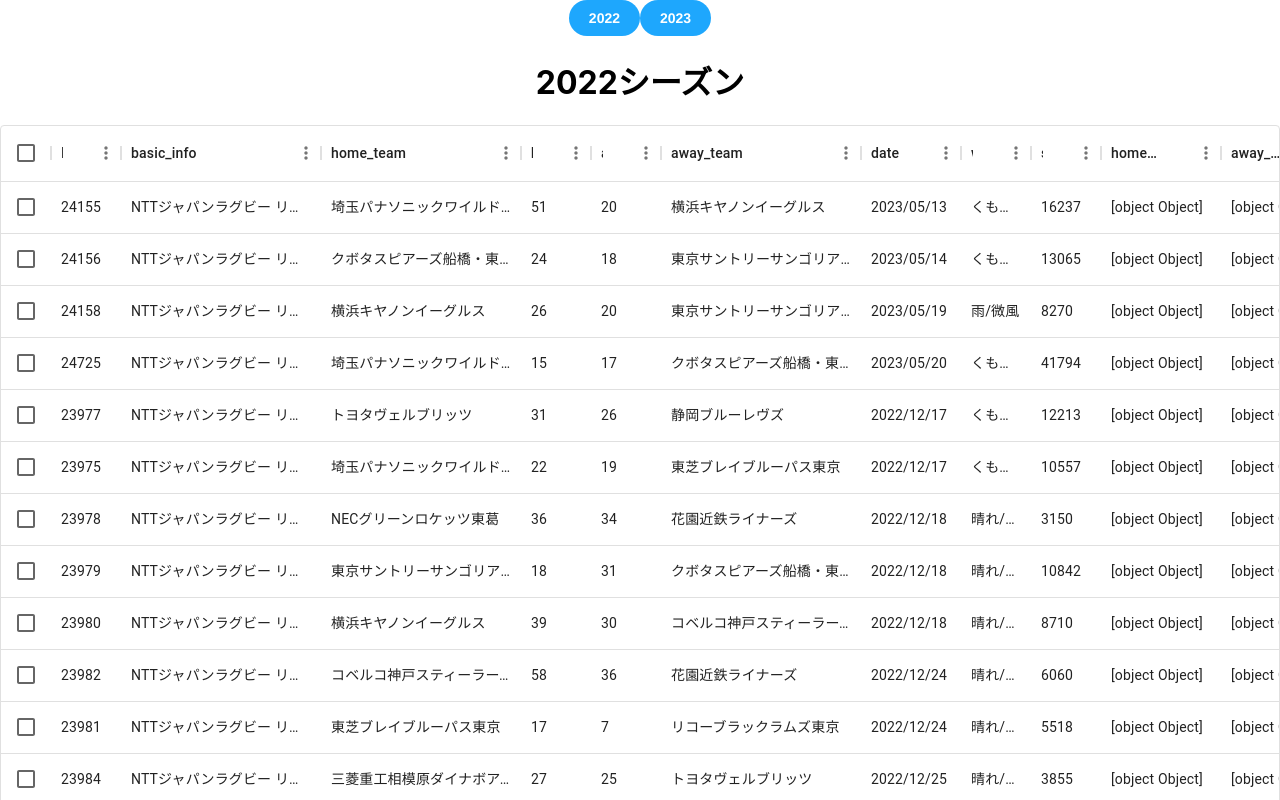
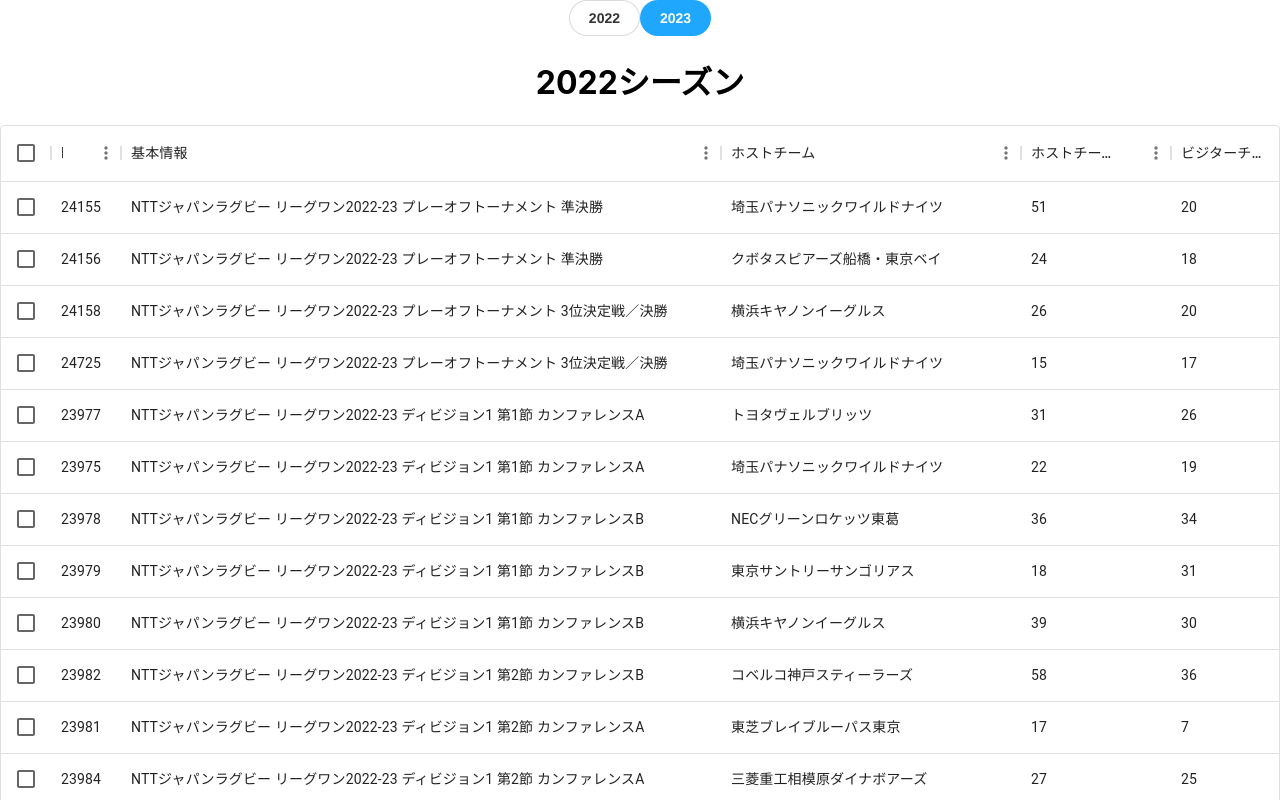
Before and after one commit to Kou-ISK/league_one_scraping, a React (Create React App) app in the folder frontend/: page / in a window 1280 px wide. Shown: the top 800 px of the page. Built offline with nearby package versions, Linux system fonts and the light colour scheme.

Commit message:
feat: 表を描画する際にDataGridを使用するように修正

```diff
--- a/frontend/src/App.tsx
+++ b/frontend/src/App.tsx
@@ -5,58 +5,40 @@
 import { GameInfoTable } from './stories/gameInfoTable';
 import { Button } from './stories/Button';
 import { Game } from './types/game';
-import { DataGrid, GridColDef, GridValueGetterParams } from '@mui/x-data-grid';
-import { PlayerObjectList } from './stories/playerObjectList';
 
 function App() {
   const dataOf2022 = leagueData2022 as Game[];
   const dataOf2023 = leagueData2023 as Game[];
   const [data, setData] = useState(dataOf2022);
   const [year, setYear] = useState(2022);
+  const [isButton2022Selected, setIsButton2022Selected] = useState(true);
 
   const handleYear = (year: number) => {
     setYear(year);
     if (year === 2022) {
       setData(dataOf2022);
+      setIsButton2022Selected(true);
     }
     if (year === 2023) {
       setData(dataOf2023);
+      setIsButton2022Selected(false);
     }
   };
-  const columns: GridColDef[] = [
-    { field: 'id', headerName: 'ID', width: 70 },
-    { field: 'basic_info', headerName: 'basic_info', width: 200 },
-    { field: 'home_team', headerName: 'home_team', width: 200 },
-    { field: 'home_team_score', headerName: 'home_team_score', width: 70 },
-    { field: 'away_team_score', headerName: 'away_team_score', width: 70 },
-    { field: 'away_team', headerName: 'away_team', width: 200 },
-    { field: 'date', headerName: 'date', width: 100 },
-    { field: 'weather', headerName: 'weather', width: 70 },
-    { field: 'spectator', headerName: 'spectator', width: 70 },
-    {
-      field: 'home_team_player_list',
-      headerName: 'home_team_player_list',
-      width: 120,
-      valueGetter: (params: GridValueGetterParams) => {
-        return <PlayerObjectList playerList={params} />;
-      },
-    },
-    {
-      field: 'away_team_player_list',
-      headerName: 'away_team_player_list',
-      width: 120,
-      valueGetter: (params: GridValueGetterParams) => {
-        return <PlayerObjectList playerList={params} />;
-      },
-    },
-  ];
 
   return (
     <div className='App'>
-      <Button primary={true} label={'2022'} onClick={() => handleYear(2022)} />
-      <Button primary={true} label={'2023'} onClick={() => handleYear(2023)} />
+      <Button
+        primary={!isButton2022Selected}
+        label={'2022'}
+        onClick={() => handleYear(2022)}
+      />
+      <Button
+        primary={isButton2022Selected}
+        label={'2023'}
+        onClick={() => handleYear(2023)}
+      />
       <h1>{year}シーズン</h1>
-      <DataGrid rows={data} columns={columns} checkboxSelection />
+      <GameInfoTable gameList={data} />
     </div>
   );
 }
--- a/frontend/src/stories/gameInfoTable.tsx
+++ b/frontend/src/stories/gameInfoTable.tsx
@@ -1,59 +1,23 @@
 import { Game } from '../types/game';
-import { PlayerObjectList } from './playerObjectList';
-import {
-  Table,
-  TableBody,
-  TableCell,
-  TableContainer,
-  TableHead,
-  TableRow,
-} from '@mui/material';
+import { DataGrid, GridColDef } from '@mui/x-data-grid';
 
 interface GameInfoTableProps {
   gameList: Game[];
 }
 export const GameInfoTable = (props: GameInfoTableProps) => {
   const gameList = props.gameList;
-  return (
-    <TableContainer sx={{ marginX: '1vw', justifySelf: 'center' }}>
-      <Table stickyHeader>
-        <TableHead>
-          <TableRow>
-            <TableCell sx={{ width: '10px' }}>Game ID</TableCell>
-            <TableCell>基本情報</TableCell>
-            <TableCell>ホストチーム</TableCell>
-            <TableCell sx={{ width: '10px' }}>ホストチーム得点</TableCell>
-            <TableCell sx={{ width: '10px' }}>ビジターチーム得点</TableCell>
-            <TableCell>ビジターチーム</TableCell>
-            <TableCell sx={{ width: '10px' }}>試合日</TableCell>
-            <TableCell sx={{ width: '10px' }}>天候</TableCell>
-            <TableCell sx={{ width: '10px' }}>観客動員数</TableCell>
-            <TableCell>ホストチーム選手リスト</TableCell>
-            <TableCell>ビジターチーム選手リスト</TableCell>
-          </TableRow>
-        </TableHead>
-        <TableBody>
-          {gameList.map((data) => (
-            <TableRow>
-              <TableCell>{data.id}</TableCell>
-              <TableCell>{data.basic_info}</TableCell>
-              <TableCell>{data.home_team}</TableCell>
-              <TableCell>{data.home_team_score}</TableCell>
-              <TableCell>{data.away_team_score}</TableCell>
-              <TableCell>{data.away_team}</TableCell>
-              <TableCell>{data.date}</TableCell>
-              <TableCell>{data.weather}</TableCell>
-              <TableCell>{data.spectator}</TableCell>
-              <TableCell>
-                <PlayerObjectList playerList={data.home_team_player_list} />
-              </TableCell>
-              <TableCell>
-                <PlayerObjectList playerList={data.away_team_player_list} />
-              </TableCell>
-            </TableRow>
-          ))}
-        </TableBody>
-      </Table>
-    </TableContainer>
-  );
+  const columns: GridColDef[] = [
+    { field: 'id', headerName: 'ID', width: 70 },
+    { field: 'basic_info', headerName: '基本情報', width: 600 },
+    { field: 'home_team', headerName: 'ホストチーム', width: 300 },
+    { field: 'home_team_score', headerName: 'ホストチーム得点', width: 150 },
+    { field: 'away_team_score', headerName: 'ビジターチーム得点', width: 150 },
+    { field: 'away_team', headerName: 'ビジターチーム', width: 300 },
+    { field: 'date', headerName: '日時', width: 200 },
+    { field: 'weather', headerName: '天候', width: 200 },
+    { field: 'spectator', headerName: '観客動員数', width: 200 },
+    { field: 'referee_name', headerName: 'レフェリー', width: 200 },
+    { field: 'stadium', headerName: 'スタジアム', width: 300 },
+  ];
+  return <DataGrid rows={gameList} columns={columns} checkboxSelection />;
 };
```
